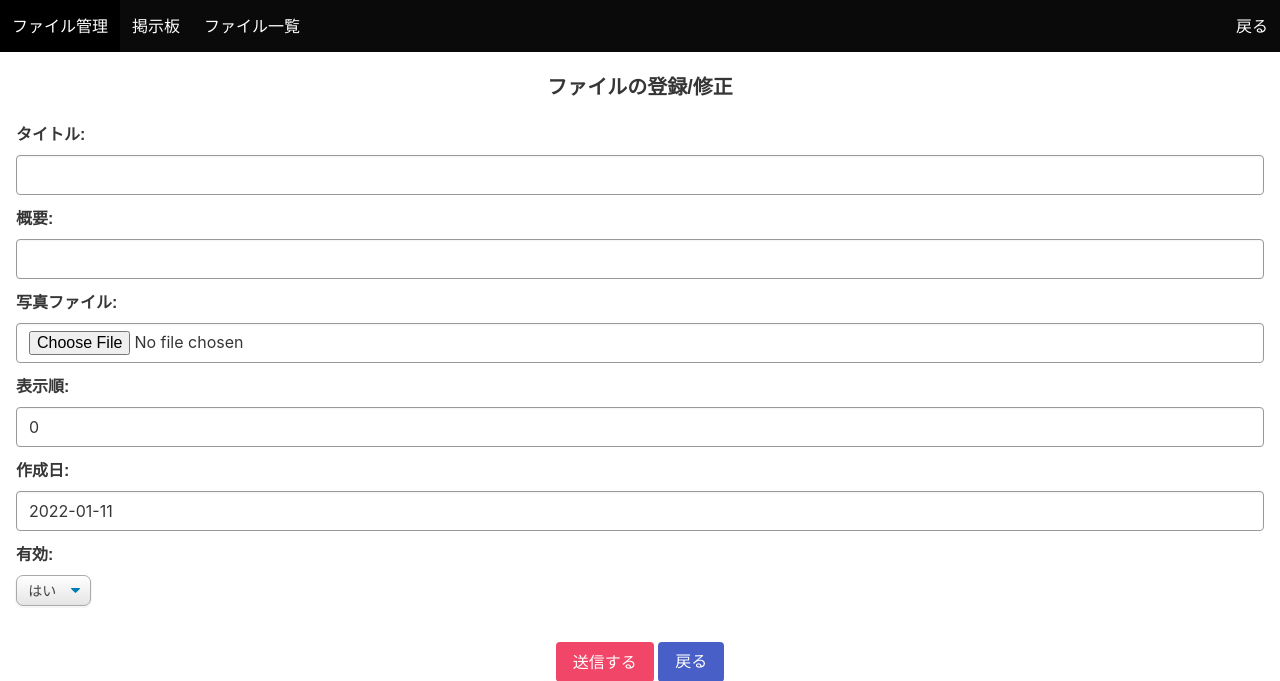
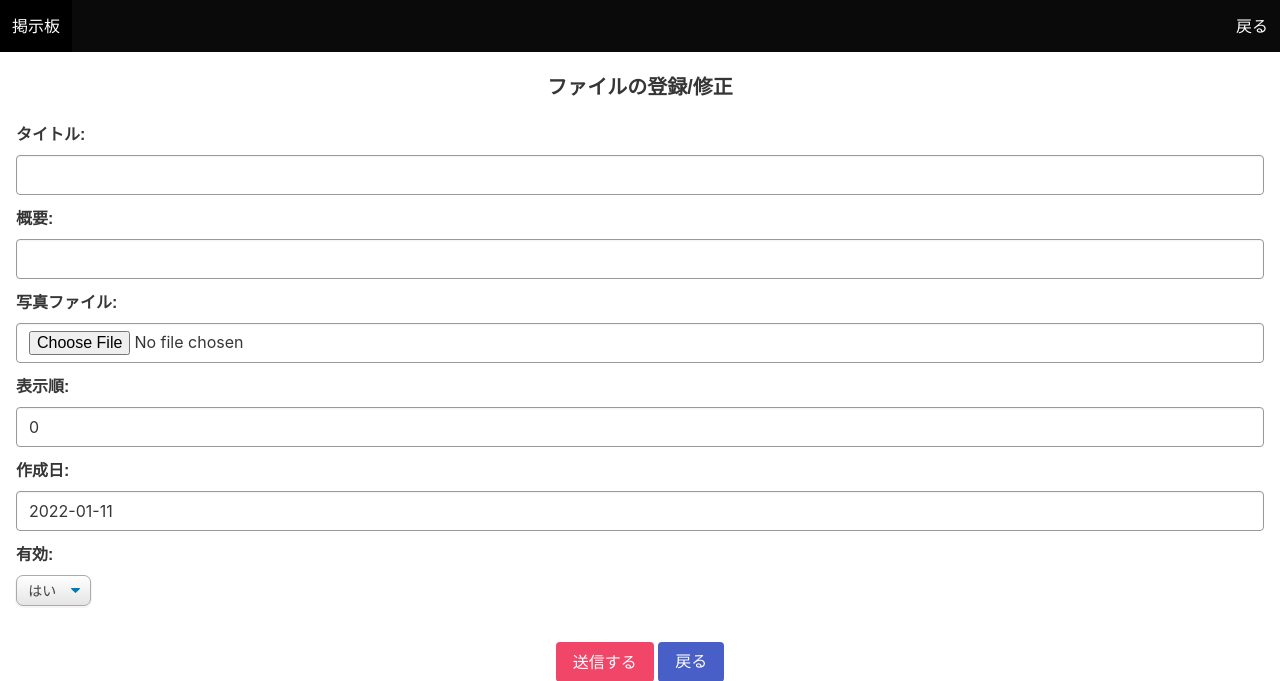
Before and after one commit to gotonorio/keijiban, a Django app: page /file/create/ in a window 1280 px wide. Shown: the top 681 px of the page. Run offline with Django 4.2, Linux system fonts and the light colour scheme; the visitor is signed in with stand-in values (Sample User, id 1); parts of the project's set-up code (start-up, migrations or seed data) failed here and were passed over.

Commit message:
ベータ版

```diff
--- a/bbs/templates/bbs/file_confirm_delete.html
+++ b/bbs/templates/bbs/file_confirm_delete.html
@@ -26,8 +26,8 @@
   <br>
   <form action="" method="POST" enctype='multipart/form-data'>
     <div class="content has-text-centered">
-      <p>タイトル:{{ file.title }}</p>
-      <p><img src="{{file.img.url}}" style="width: 500px; auto;"></p>
+      <p>{{file.title}}</p>
+      <p><img src="{{file.img.url}}" style="width: 300px; auto;"></p>
       <br>
       <button type="submit" class="button is-danger">Delete</button>
       <a class="button is-link" href="javascript:void(0);" onclick="window.history.back();">Cancel</a>
--- a/bbs/templates/bbs/file_form.html
+++ b/bbs/templates/bbs/file_form.html
@@ -4,7 +4,6 @@
 {% block navbar %}
 <nav class="navbar is-fixed-top is-black is-size-6" role="navigation" aria-label="main navigation">
   <div class="navbar-brand">
-    <a class="navbar-item">ファイル管理</a>
     {# ハンバーガアイコンのため以下の5行とbase.htmlでのjsスクリプトが必要 #}
     <a role="button" class="navbar-burger " aria-label="menu" aria-expanded="false" data-target="navbarMypage">
       <span aria-hidden="true"></span>
@@ -15,10 +14,10 @@
   <div id="navbarMypage" class="navbar-menu">
     <div class="navbar-start">
       <a class="navbar-item" href="{% url 'bbs:list' %}">掲示板</a>
-      <a class="navbar-item" href="{% url 'bbs:file_list' %}">ファイル一覧</a>
+      {% comment %} <a class="navbar-item" href="{% url 'bbs:file_list' %}">ファイル一覧</a> {% endcomment %}
     </div>
     <div class="navbar-end">
-      <a class="navbar-item" href="javascript:void(0);" onclick="window.history.back();">戻る</a>
+      <a class="navbar-item" href="{% url 'bbs:file_list' %}" >戻る</a>
     </div>
   </div>
 </nav>
@@ -50,7 +49,8 @@
     <br>
     <div class='content has-text-centered my_button'>
       <button type="submit" class="button is-danger" value="send" name="action">送信する</button>
-      <a class="button is-link" href="javascript:void(0);" onclick="window.history.back();">戻る</a>
+      <a class="button is-link" href="{% url 'bbs:file_list' %}">戻る</a>
+      {% comment %} <a class="button is-link" href="javascript:void(0);" onclick="window.history.back();">戻る</a> {% endcomment %}
     </div>
   </form>
   <br>
--- a/bbs/templates/bbs/file_list.html
+++ b/bbs/templates/bbs/file_list.html
@@ -17,6 +17,7 @@
   </div>
   <div id="navbarMypage" class="navbar-menu">
     <div class="navbar-start">
+      <a class="navbar-item" href="{% url 'bbs:file_create' %}" >新規アップロード</a>
     </div>
     <div class="navbar-end">
       {% if user.is_superuser %}
@@ -33,8 +34,8 @@
   <br>
   <div class="content">
     <h3>掲示板一覧</h3>
-    <a href="{% url 'bbs:file_create' %}" class="button is-primary">新規アップロード</a>
-    <a class="button is-primary" href="javascript:void(0);" onclick="window.history.back();">戻る</a>
+    {% comment %} <a href="{% url 'bbs:file_create' %}" class="button is-primary">新規アップロード</a>
+    <a class="button is-primary" href="javascript:void(0);" onclick="window.history.back();">戻る</a> {% endcomment %}
   </div>
   <br>
   <table class="table is-narrow is-bordered is-striped">
```
